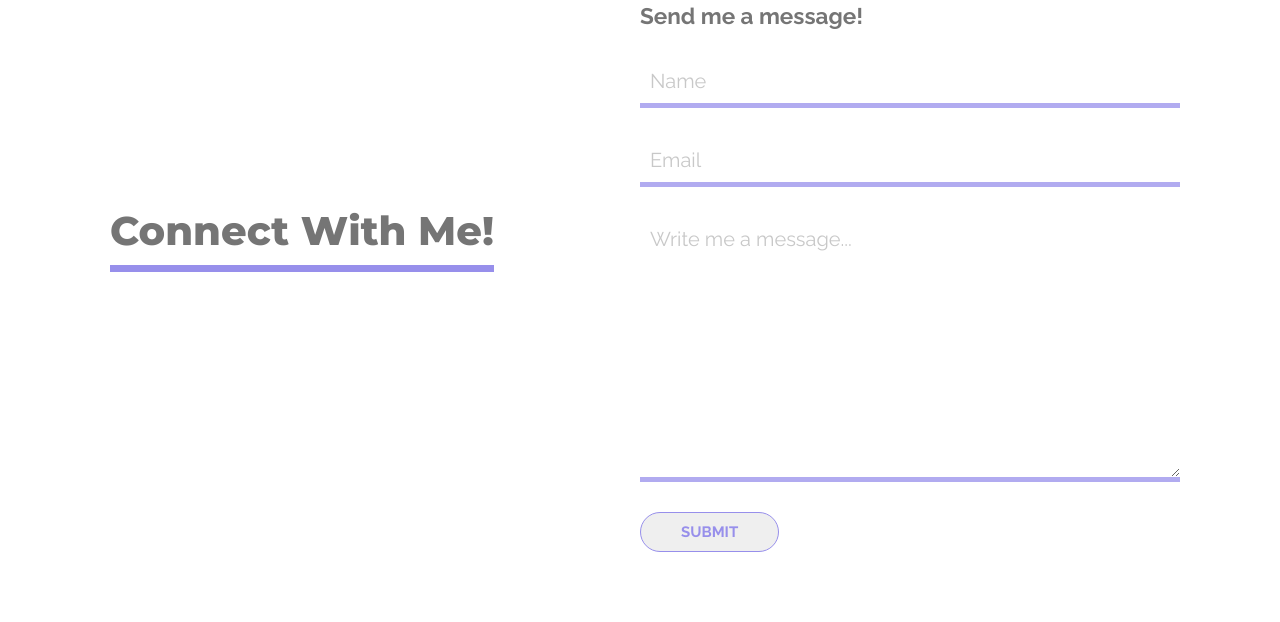
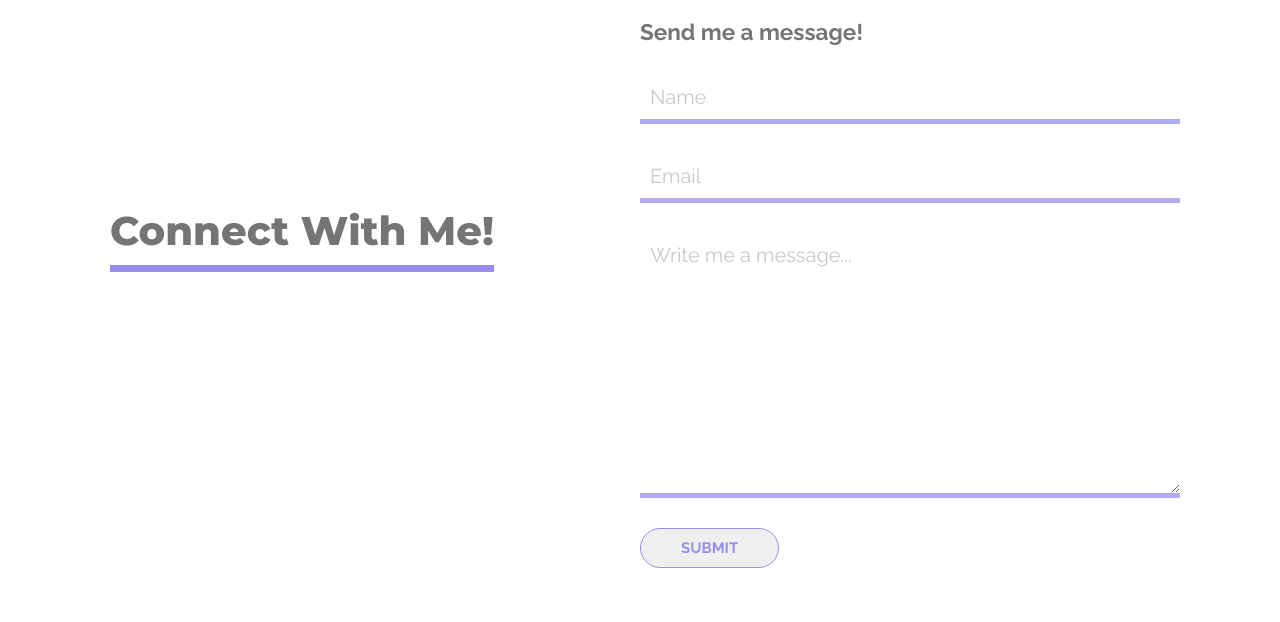
Before and after one commit to dovadyah/dovadyah.github.io, a plain HTML site: page index.html in a window 1280 px wide. Shown: the part 2328-2950 px from the top of the page. Drawn offline with Linux system fonts and the light colour scheme.

Commit message:
fix: minor cosmetic changes

```diff
--- a/assets/css/index.css
+++ b/assets/css/index.css
@@ -289,6 +289,10 @@ a {
         color:rgba(117, 117, 117, 1);
     }
 
+    #contact #contact-items #contact-form-container {
+        margin-top: 50px;
+    }
+
     #contact #contact-items #contact-form-container #contact-form #submit-form-button{
         cursor: pointer;
     }
```
